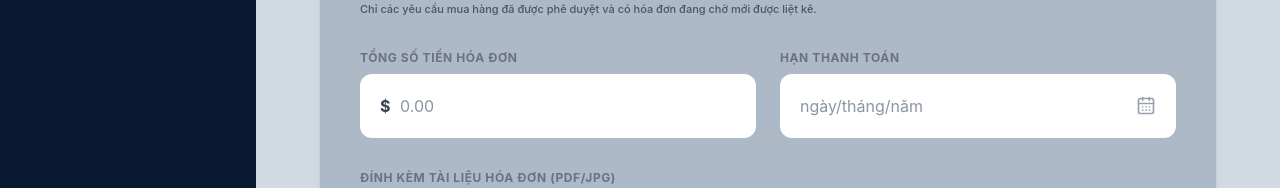
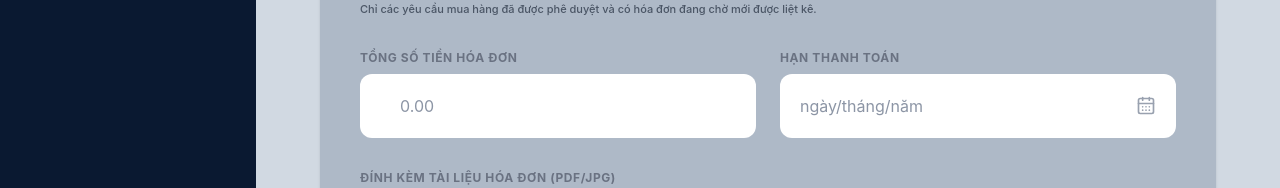
Before and after one commit to ViMinhThang/invoice-manegement, a React (Vite) app in the folder invoince-frontend/: page /record-bill in a window 1280 px wide. Shown: the part 287-475 px from the top of the page. Built offline with nearby package versions, Linux system fonts and the light colour scheme; no server answers.

Commit message:
gfhgfdhdgfhbdg

```diff
--- a/invoince-frontend/src/RecordBill/RecordBill.tsx
+++ b/invoince-frontend/src/RecordBill/RecordBill.tsx
@@ -51,10 +51,7 @@ const RecordBill = () => {
                 Tổng số tiền hóa đơn
               </label>
               <div className="relative">
-                {/* Ký hiệu tiền tệ cố định */}
-                <div className="absolute inset-y-0 left-5 flex items-center pointer-events-none text-gray-700 font-bold">
-                  $
-                </div>
+
                 <input
                   type="text"
                   placeholder="0.00"
```
